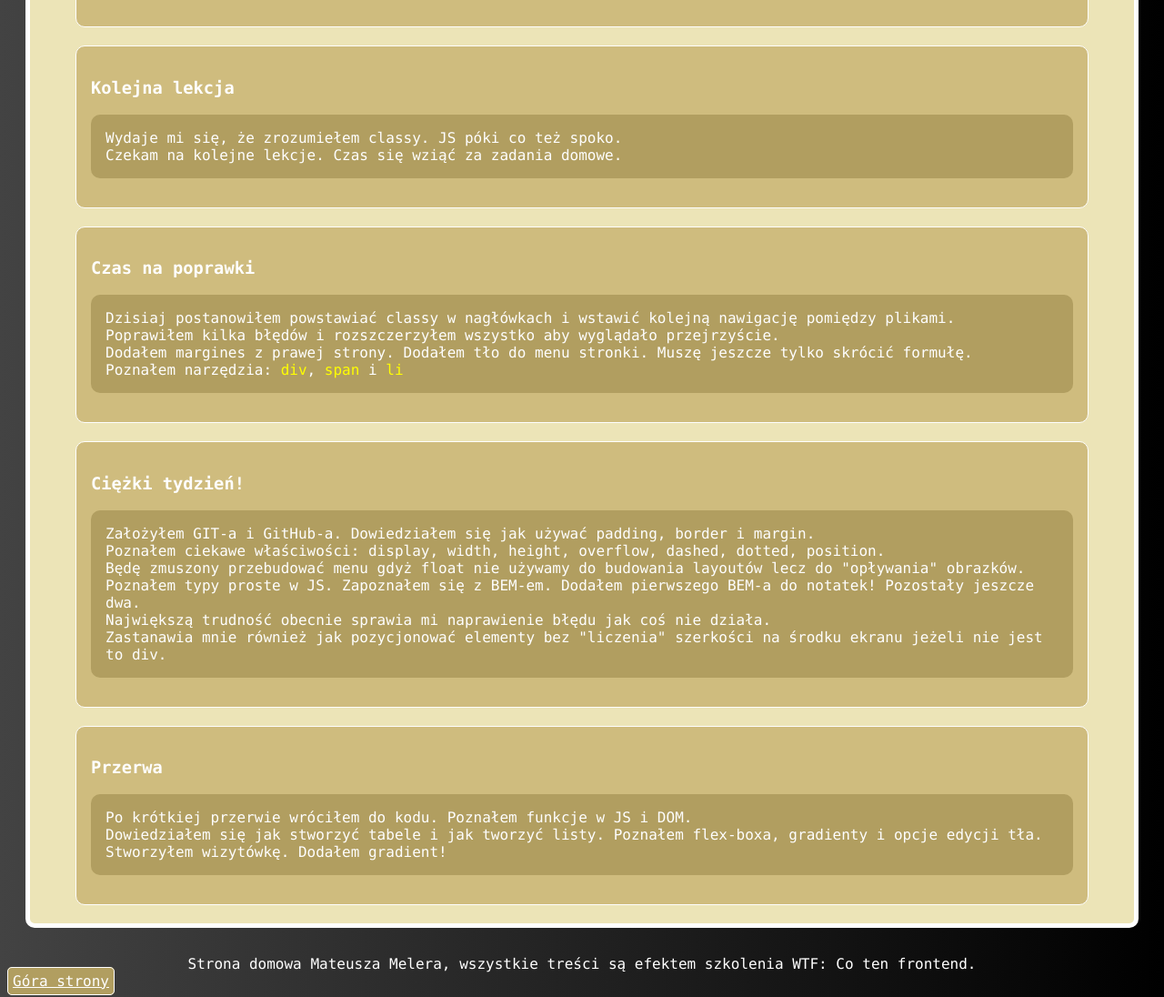
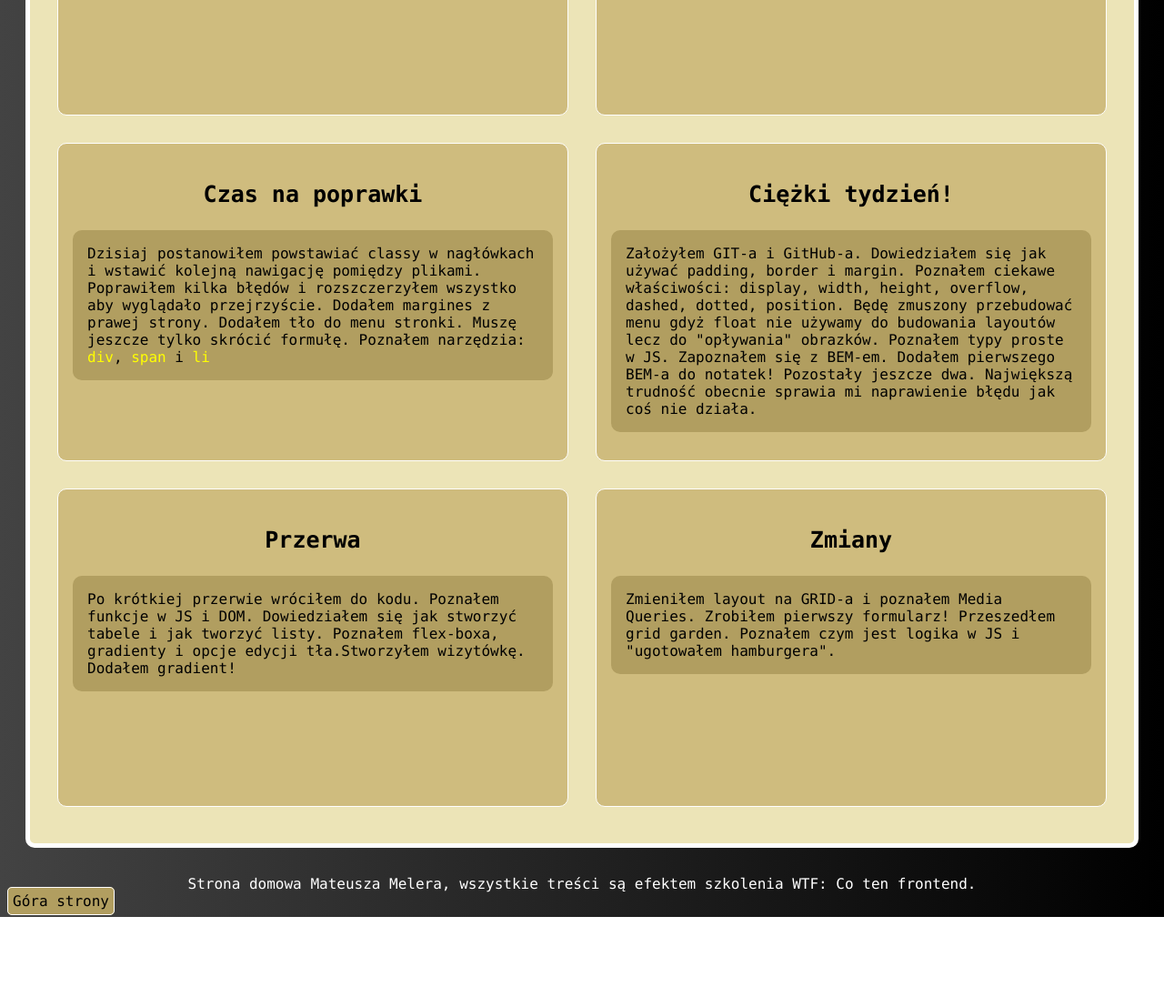
Before and after one commit to Mateusz-Meler/homepage, a plain HTML site: page index.html in a window 1280 px wide. Shown: the part 1521-2617 px from the top of the page at 91% size. After the commit the page ends 2529 px from the top, so only its background shows below. Drawn offline with Linux system fonts and the light colour scheme.

Commit message:
GRID + font changing

```diff
--- a/index.html
+++ b/index.html
@@ -20,11 +20,12 @@
       </nav>
     </header>
     <main>
-      <div class="main-board">
+      <div>
         <header class="header">
           <h1>Mateusz Meler – strona domowa</h1>
         </header>
 
+        <div class="main-board">
           <section class="section">
             <img
               class="section__muntain-picture"
@@ -67,16 +68,15 @@
             </div>
           </section>
         </div>
-
+      </div>
+      <h2 class="notes">Notatki z WTF: Co ten Frontend</h2>
       <section class="board">
-        <h2 class="notes">Notatki z WTF: Co ten Frontend</h2>
-
         <article class="week-summary">
           <h3 class="week-summary__title">Czego się dzisiaj nauczyłem?</h3>
           <p class="week-summary__description">
             Dzisiaj chłonąłem podstawowe informacje o HTML-u, CSS i JS. Mam
             nadzieję, że szybko wejdą mi one w nawyk i z czasem staną się
-            intuicyjne. <br />Nie ukrywam, że często muszę wracać do poprzednich
+            intuicyjne. Nie ukrywam, że często muszę wracać do poprzednich
             lekcji.
           </p>
         </article>
@@ -85,25 +85,25 @@
           <h3 class="week-summary__title">Z czym mam największy kłopot?</h3>
           <p class="week-summary__description">
             Najwięcej problemów sprawiają mi kody, a właściwie ich pierwszeństwo
-            nad innymi. <br />I dlaczego po nagłówku header jest kolejny h1
-            skoro header jest sam w sobie nagłówkiem?
+            nad innymi. I dlaczego po nagłówku header jest kolejny h1 skoro
+            header jest sam w sobie nagłówkiem?
           </p>
         </article>
 
         <article class="week-summary">
           <h3 class="week-summary__title">Trzeci tydzień</h3>
           <p class="week-summary__description">
-            Dzisiaj zauwazyłem znaczny skok jeżeli chodzi o poziom nauki.
-            <br />HTML-a jeszcze w miarę zrozumiełem, ale CSS rozłożył mnie na
-            łopatki. Będę zmuszony wracać do poprzednich lekcji.
+            Dzisiaj zauwazyłem znaczny skok jeżeli chodzi o poziom nauki. HTML-a
+            jeszcze w miarę zrozumiełem, ale CSS rozłożył mnie na łopatki. Będę
+            zmuszony wracać do poprzednich lekcji.
           </p>
         </article>
 
         <article class="week-summary">
           <h3 class="week-summary__title">Kolejna lekcja</h3>
           <p class="week-summary__description">
-            Wydaje mi się, że zrozumiełem classy. JS póki co też spoko.
-            <br />Czekam na kolejne lekcje. Czas się wziąć za zadania domowe.
+            Wydaje mi się, że zrozumiełem classy. JS póki co też spoko. Czekam
+            na kolejne lekcje. Czas się wziąć za zadania domowe.
           </p>
         </article>
 
@@ -111,10 +111,10 @@
           <h3 class="week-summary__title">Czas na poprawki</h3>
           <p class="week-summary__description">
             Dzisiaj postanowiłem powstawiać classy w nagłówkach i wstawić
-            kolejną nawigację pomiędzy plikami. <br />Poprawiłem kilka błędów i
-            rozszczerzyłem wszystko aby wyglądało przejrzyście. <br />Dodałem
-            margines z prawej strony. Dodałem tło do menu stronki. Muszę jeszcze
-            tylko skrócić formułę. <br />Poznałem narzędzia:
+            kolejną nawigację pomiędzy plikami. Poprawiłem kilka błędów i
+            rozszczerzyłem wszystko aby wyglądało przejrzyście. Dodałem margines
+            z prawej strony. Dodałem tło do menu stronki. Muszę jeszcze tylko
+            skrócić formułę. Poznałem narzędzia:
             <span class="span-yellow">div</span>,
             <span class="span-yellow">span</span> i
             <span class="span-yellow">li</span>
@@ -125,16 +125,13 @@
           <h3 class="week-summary__title">Ciężki tydzień!</h3>
           <p class="week-summary__description">
             Założyłem GIT-a i GitHub-a. Dowiedziałem się jak używać padding,
-            border i margin. <br />
-            Poznałem ciekawe właściwości: display, width, height, overflow,
-            dashed, dotted, position. <br />Będę zmuszony przebudować menu gdyż
-            float nie używamy do budowania layoutów lecz do "opływania"
-            obrazków. <br />Poznałem typy proste w JS. Zapoznałem się z BEM-em.
-            Dodałem pierwszego BEM-a do notatek! Pozostały jeszcze dwa. <br />
+            border i margin. Poznałem ciekawe właściwości: display, width,
+            height, overflow, dashed, dotted, position. Będę zmuszony
+            przebudować menu gdyż float nie używamy do budowania layoutów lecz
+            do "opływania" obrazków. Poznałem typy proste w JS. Zapoznałem się z
+            BEM-em. Dodałem pierwszego BEM-a do notatek! Pozostały jeszcze dwa.
             Największą trudność obecnie sprawia mi naprawienie błędu jak coś nie
             działa.
-            <br />Zastanawia mnie również jak pozycjonować elementy bez
-            "liczenia" szerkości na środku ekranu jeżeli nie jest to div.
           </p>
         </article>
 
@@ -142,9 +139,18 @@
           <h3 class="week-summary__title">Przerwa</h3>
           <p class="week-summary__description">
             Po krótkiej przerwie wróciłem do kodu. Poznałem funkcje w JS i DOM.
-            <br />Dowiedziałem się jak stworzyć tabele i jak tworzyć listy.
-            Poznałem flex-boxa, gradienty i opcje edycji tła. <br />Stworzyłem
-            wizytówkę. Dodałem gradient!
+            Dowiedziałem się jak stworzyć tabele i jak tworzyć listy. Poznałem
+            flex-boxa, gradienty i opcje edycji tła.Stworzyłem wizytówkę.
+            Dodałem gradient!
+          </p>
+        </article>
+
+        <article class="week-summary">
+          <h3 class="week-summary__title">Zmiany</h3>
+          <p class="week-summary__description">
+            Zmieniłem layout na GRID-a i poznałem Media Queries. Zrobiłem
+            pierwszy formularz! Przeszedłem grid garden. Poznałem czym jest
+            logika w JS i "ugotowałem hamburgera".
           </p>
         </article>
       </section>
--- a/style.css
+++ b/style.css
@@ -14,27 +14,28 @@ body {
 
 .monospace {
   font-family: "Lucida Console", Courier, monospace;
-  color: #fefefe;
+  color: #000;
 }
 
 p {
   background-color: #b19e60;
   padding: 16px;
   border-radius: 10px;
-  color: white;
+  color: #000
 }
 
 footer {
-  color: #ffffff;
+  color: #fff;
   text-align: center;
 }
 
 .top {
-  color: #fefefe;
+  color: #000;
   background: #b19e60;
   padding: 5px;
   border-radius: 5px;
   border: 1px solid white;
+  text-decoration: none;
 }
 
 .span-yellow {
@@ -47,7 +48,7 @@ footer {
   justify-content: center;
 }
 .navigation__link {
-  color: #fff;
+  color: #000;
   padding: 20px;
   border-radius: 10px;
   border: 3px solid #fefefe;
@@ -66,15 +67,15 @@ footer {
   border-radius: 10px;
   margin: 0 20px 30px 20px;
   border: 5px solid white;
-  padding: 50px;
+  padding: 30px;
 }
 
 .header {
-  color: #1460aa;
+  color: #000;
   background: #cfbc7e;
   border-radius: 10px;
   border: 1px solid #fefefe;
-  margin-bottom: 20px;
+  margin: 30px 50px 30px 50px;
   text-align: center;
   position: sticky;
   top: 0;
@@ -134,17 +135,23 @@ footer {
 }
 
 .board {
+  display: grid;
+  grid-template-columns: 1fr 1fr;
+  grid-template-rows: 1fr 1fr 1fr 1fr;
+  row-gap: 20px;
+  column-gap: 30px;
   height: 100%;
   background-color: #ece4b7;
   position: relative;
   box-sizing: border-box;
+  padding: 30px;
   border: 5px solid white;
   border-radius: 10px;
   margin: 20px 20px 30px 20px;
 }
 
 .week-summary__description {
-  color: #fefefe;
+  color: #000;
   background-color: #b19e60;
 }
 
@@ -152,23 +159,27 @@ footer {
   padding: 16px;
   border: 1px solid #fefefe;
   border-radius: 10px;
-  margin: 0px 50px 20px 50px;
+  margin: 0px 0px 10px 0px;
   background-color: #cfbc7e;
   z-index: 1000;
+  max-height: 350px;
 }
 
 .notes {
-  color: #1460aa;
+  color: #000;
   text-align: center;
   font-size: 2rem;
   padding: 16px;
   border: 1px solid #fefefe;
   border-radius: 10px;
-  margin: 30px 50px 20px 50px;
+  margin: 30px 50px 30px 50px;
   background-color: #cfbc7e;
   position: sticky;
   top: 1px;
+  z-index: 2000;
 }
 .week-summary__title {
-  color: #fefefe;
+  color: #000;
+  text-align: center;
+  font-size: 25px;
 }
```
Lines whose indentation alone changed are shown as unchanged.
